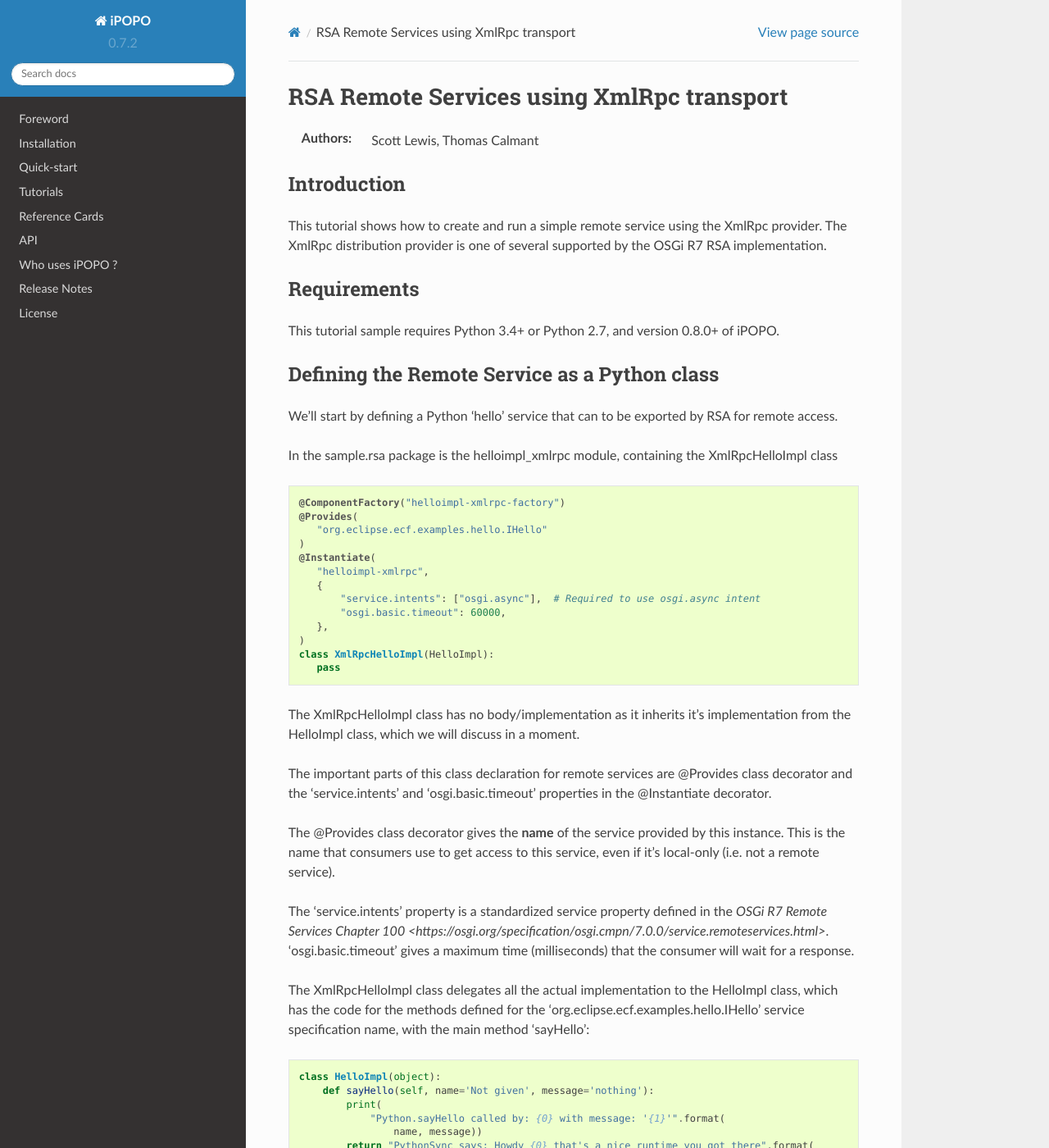
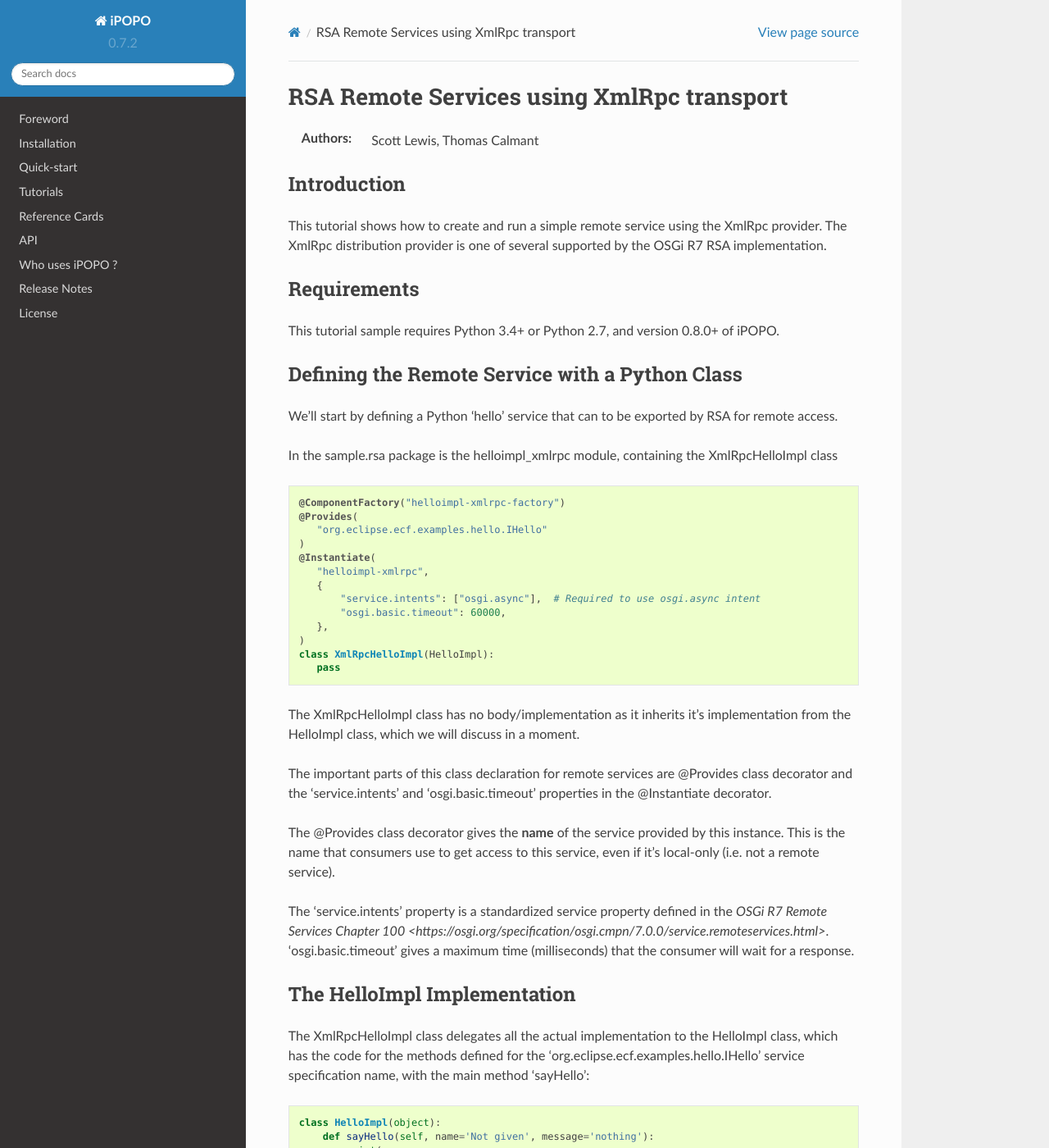
Before and after one commit to tcalmant/ipopo, a Sphinx documentation site: the page built from docs/tutorials/rsa_xmrpc.rst, in a window 1280 px wide and 1400 px high. Shown: the whole window at 82% size. Built offline with Sphinx 7.4.7 and the Read the Docs theme 2.0.0, drawn with Linux system fonts in a browser that asks for light colours; pages that are not in the unit, such as notebooks, are missing from menus; some of the changed text lies outside the part shown.

Commit message:
Update rsa_xmrpc.rst

```diff
--- a/docs/tutorials/rsa_xmrpc.rst
+++ b/docs/tutorials/rsa_xmrpc.rst
@@ -15,8 +15,8 @@ Requirements
 ============
 This tutorial sample requires Python 3.4+ or Python 2.7, and version 0.8.0+ of iPOPO.
 
-Defining the Remote Service as a Python class
-=============================================
+Defining the Remote Service with a Python Class
+===============================================
 
 We'll start by defining a Python 'hello' service that can to be exported by RSA for remote access.
 
@@ -46,7 +46,8 @@ The @Provides class decorator gives the **name** of the service provided by this
 
 The 'service.intents' property is a standardized service property defined in the `OSGi R7 Remote Services Chapter 100 <https://osgi.org/specification/osgi.cmpn/7.0.0/service.remoteservices.html>`.   'osgi.basic.timeout' gives a maximum time (milliseconds) that the consumer will wait for a response.
 
-
+The HelloImpl Implementation
+============================
 
 The XmlRpcHelloImpl class delegates all the actual implementation to the HelloImpl class, which has the code for the methods defined for the 'org.eclipse.ecf.examples.hello.IHello' service specification name, with the main method 'sayHello':
 
```
Also changed, not shown: other parts of docs/tutorials/rsa_xmrpc.rst (+2 -2 lines).
